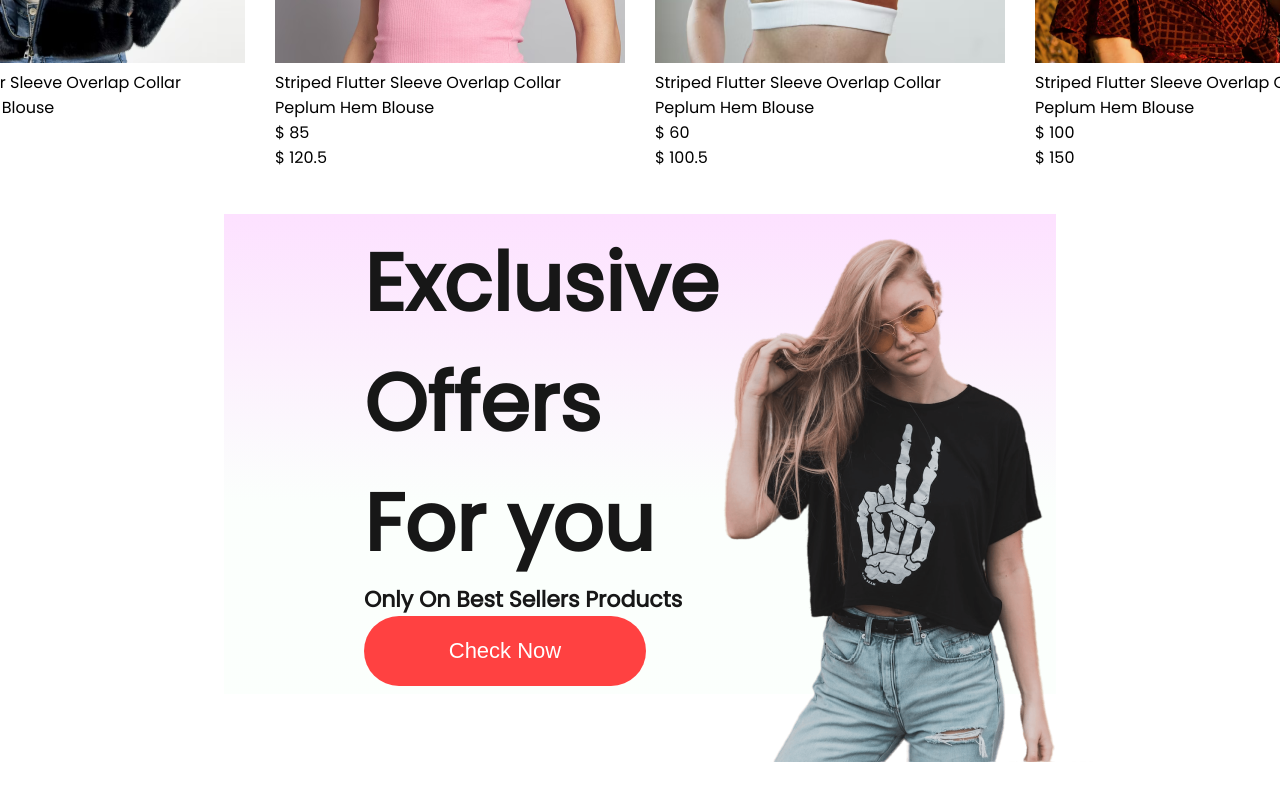
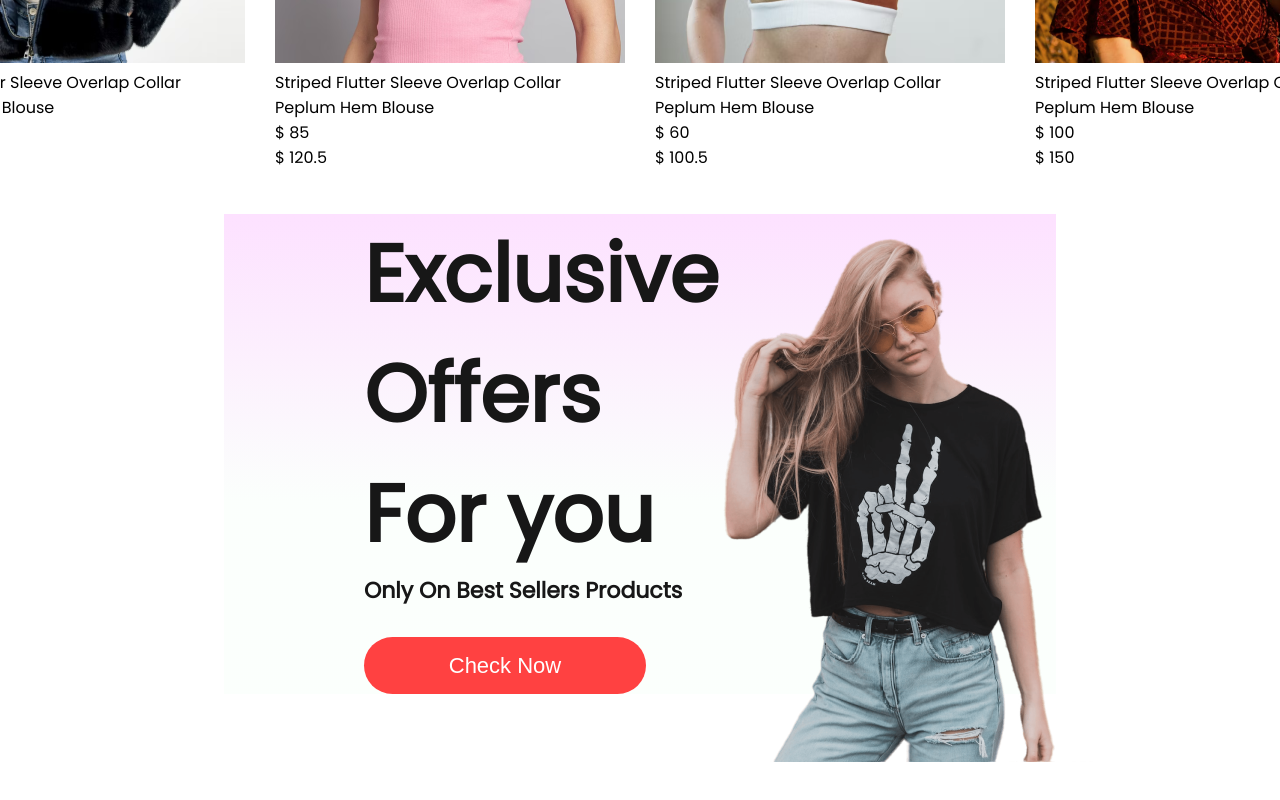
Before and after one commit to umerfarooq6129/Ecommerce-React, a React (Create React App) app: page / in a window 1280 px wide. Shown: the part 1403-2203 px from the top of the page. Built offline with nearby package versions, Linux system fonts and the light colour scheme.

Commit message:
updated offer.css file

```diff
--- a/src/Components/Offers/Offers.css
+++ b/src/Components/Offers/Offers.css
@@ -35,5 +35,15 @@
     border: none;
     color: white;
     font-size: 22px;
+    font-weight: 500;
+    margin-top: 30px;
+    cursor: pointer;
+}
 
+.offera-right{
+    flex: 1;
+    display: flex;
+    align-items: center;
+    justify-content: flex-end;
+    padding-top: 50px;
 }
```
